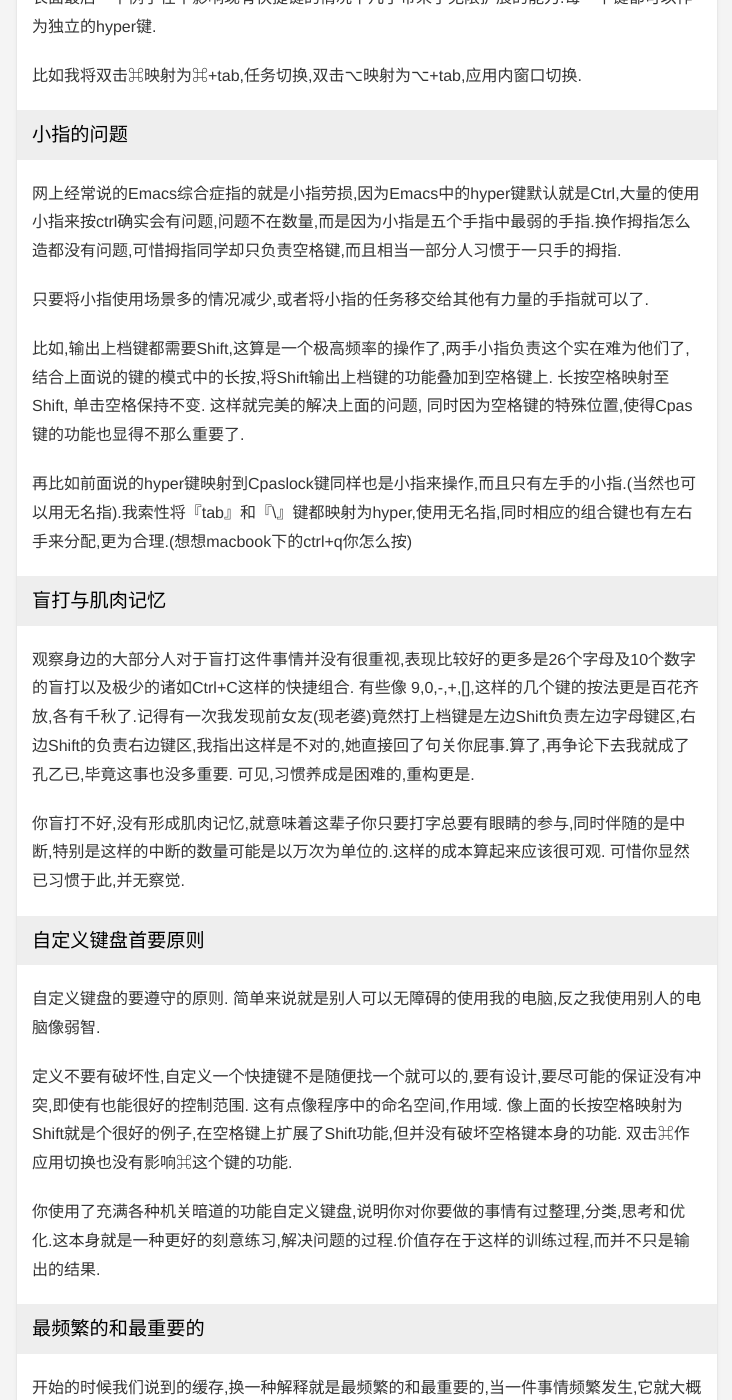
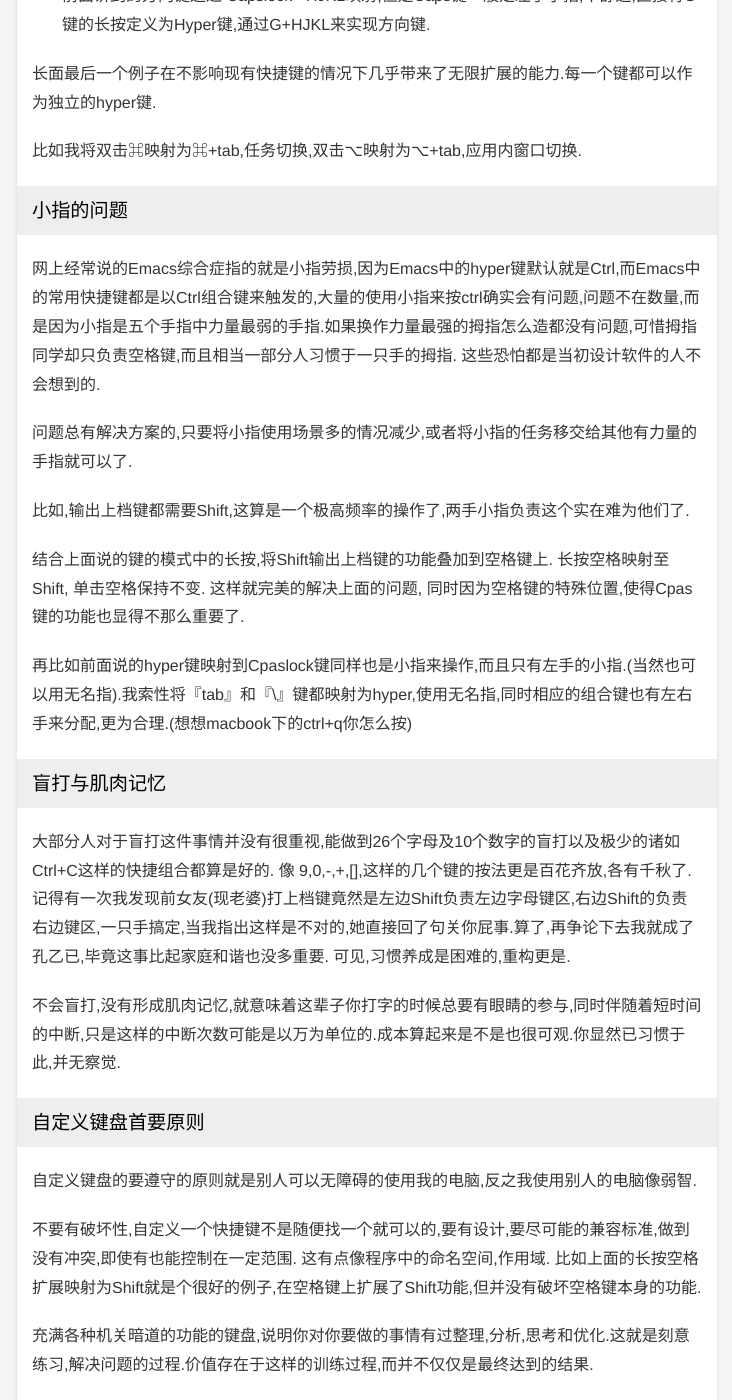
Before and after one commit to babyking/babyking.github.io, a Jekyll site: the page built from _posts/2019-01-15-guan-yu-jian-pan-de-yi-xie-shi.md, in a window 1280 px wide and 1400 px high, scrolled down 1995 px. Shown: the whole window, without its empty margins (273-1005 px from the left). Built offline with Jekyll 4.4.1, drawn with Linux system fonts in a browser that asks for light colours; comment, search, counter and statistics services are not loaded; some of the changed text lies outside the part shown.

Commit message:
blog update

```diff
--- a/_posts/2019-01-15-guan-yu-jian-pan-de-yi-xie-shi.md
+++ b/_posts/2019-01-15-guan-yu-jian-pan-de-yi-xie-shi.md
@@ -12,17 +12,17 @@
 
 上面是『精通正则表达式』序里的一段话,对缓存这事做了定性.细细想来,不光是在计算机体系中,在很多生活场景也同样适用. 再简单一点的说,缓存就是效率.
 
-今天说的是关于键盘相关的一些事情,自己曾在上面花了一些时间的,内容有些杂,但重心都是跟效率相关的.
+今天说的是关于键盘相关的一些事情,自己曾在上面花了一些时间的,内容有些杂,但重心都是跟效率相关.
 
 
 
 ### 方向键-Vim的提示
 
-方向键使用最频繁,但又离打字区较远,这样是无法有效率的,即使大多数人习惯于此.
+方向键使用最频繁,但又离打字区较远,又多又远不会有效率,即使大多数人习惯于此.
 
 vim的hjkl这个设计思路无疑是最佳方案,在vim及一些不支持vim模式的编辑文字的地方可以借鉴.
 
-首先我们需要定义一个组合键来映射方向键,比如 ⌘+H, J, K, L这个方式有个最大的问题就是原来的⌘+HJKL的组合键被覆盖了,不合适.  [A Modern Space Cadet](http://stevelosh.com/blog/2012/10/a-modern-space-cadet/) 这里给出了方案. 定义一个Hyper键,通过Hyper键+HJKL来做映射,这样避免冲突,为啥? Hyper键实际上是 ⌘⌃⌥⇧四个键组合,并将这四个组合映射到Capslock键上,当然也可以映射到你想要的键上.
+首先我们需要定义一个组合键来映射方向键,比如 ⌘+H, J, K, L,但有个最大的问题就是原来的⌘+HJKL的组合键会被覆盖.  [A Modern Space Cadet](http://stevelosh.com/blog/2012/10/a-modern-space-cadet/) 这里给出了方案. 定义一个Hyper键,通过Hyper键+HJKL来做映射,这样避免冲突,为啥? Hyper键实际上是 ⌘⌃⌥⇧四个键组合,并将这四个组合映射到Capslock键上,当然也可以映射到你想要的键上.这个想法实在是太好了,以至于后来的一些键盘自定义软件像karabiner都把这个作为预置.
 
 文中的映射是通过KeyRemap4MacBook和PCKeyboardHack 来实现的,这个软件后来改名了,叫karabiner,再后来又因为macOS的发布又改了一次 karabiner-element.
 
@@ -34,29 +34,30 @@
 
 ### 键的模式
 
-很少有人留意过键盘的键的工作模式.咔嚓一下,就出来个字母, ⌘+C组合就是copy,F功能键有特定功能,大概如此了.刚刚说的copy,⌘键的行为就是按下等着C键的按下,然后触发了copy. 那普通的键是不是也可以呢. 我长按个Z然后再加个C是不是也能是个组合键呢? 理论上当然可以,这就需要区分一个键的是长按还是短按.这就是键的模式
+很少有人留意过键盘按键的工作模式.打字嘛,咔嚓一下,就行了, copy直接就⌘+C,大概如此了.刚刚说的copy,有谁会细细观察总结一下,⌘键的行为就是按下等着C键的按下,然后触发了copy.再想一下,普通的键是不是也可以这样操作呢. 我长按个Z然后再加个C是不是也能是个组合键呢? 理论上当然可以,这就需要区分一个键的是长按还是短按.这就是键的模式
 
 1. 单击
 2. 长按
 3. 双击
 4. 多击
 
-单击就是我们普通击键,长按就是按下一个键不立即释放超过一定时间,双击就是在一定时间内连续单击两次,多击类似双击.
+单击就是我们普通打字的模式,长按就是按下一个键不立即释放超过一定时间,双击就是在一定时间内连续单击两次,多击类似双击. 相信写过GUI程序的人肯定会有深刻的理解,key down,key up,key press.但是估计这么思考也只存在于写代码当下的上下文中.
 
 这些模式有什么用呢?
 
-1. 更多无冲突可扩展快捷键定义
-2. 扩展现有的修饰键功能
+* 更多无冲突可扩展快捷键定义
+
+* 扩展现有的修饰键功能
 
 
 
 举几个例子:
 
-* Jetbrains的IDEA系列开发工具,都有个双击 Shift弹出全局搜索
+* Jetbrains的IDEA系列开发工具,都有个双击 Shift弹出全局搜索.
 
 ![Xnip2019-01-15_13-52-26](/image/Xnip2019-01-15_13-52-26.jpg)
 
-* QQ有一段时间的版本也有个可以定义的双击修饰键(⌘⌃⌥)全局弹出搜索框.
+* QQ以前的几个版本也有个功能,全局弹出搜索框通过双击修饰键⌘或⌥来触发.
 
 
 
@@ -70,11 +71,13 @@
 
 ### 小指的问题
 
-网上经常说的Emacs综合症指的就是小指劳损,因为Emacs中的hyper键默认就是Ctrl,大量的使用小指来按ctrl确实会有问题,问题不在数量,而是因为小指是五个手指中最弱的手指.换作拇指怎么造都没有问题,可惜拇指同学却只负责空格键,而且相当一部分人习惯于一只手的拇指.
+网上经常说的Emacs综合症指的就是小指劳损,因为Emacs中的hyper键默认就是Ctrl,而Emacs中的常用快捷键都是以Ctrl组合键来触发的,大量的使用小指来按ctrl确实会有问题,问题不在数量,而是因为小指是五个手指中力量最弱的手指.如果换作力量最强的拇指怎么造都没有问题,可惜拇指同学却只负责空格键,而且相当一部分人习惯于一只手的拇指. 这些恐怕都是当初设计软件的人不会想到的.
 
-只要将小指使用场景多的情况减少,或者将小指的任务移交给其他有力量的手指就可以了.
+问题总有解决方案的,只要将小指使用场景多的情况减少,或者将小指的任务移交给其他有力量的手指就可以了.
 
-比如,输出上档键都需要Shift,这算是一个极高频率的操作了,两手小指负责这个实在难为他们了, 结合上面说的键的模式中的长按,将Shift输出上档键的功能叠加到空格键上. 长按空格映射至Shift, 单击空格保持不变.  这样就完美的解决上面的问题, 同时因为空格键的特殊位置,使得Cpas键的功能也显得不那么重要了.
+比如,输出上档键都需要Shift,这算是一个极高频率的操作了,两手小指负责这个实在难为他们了.
+
+结合上面说的键的模式中的长按,将Shift输出上档键的功能叠加到空格键上. 长按空格映射至Shift, 单击空格保持不变.  这样就完美的解决上面的问题, 同时因为空格键的特殊位置,使得Cpas键的功能也显得不那么重要了.
 
 再比如前面说的hyper键映射到Cpaslock键同样也是小指来操作,而且只有左手的小指.(当然也可以用无名指).我索性将『tab』和『\』键都映射为hyper,使用无名指,同时相应的组合键也有左右手来分配,更为合理.(想想macbook下的ctrl+q你怎么按)
 
@@ -82,23 +85,23 @@
 
 ### 盲打与肌肉记忆
 
-观察身边的大部分人对于盲打这件事情并没有很重视,表现比较好的更多是26个字母及10个数字的盲打以及极少的诸如Ctrl+C这样的快捷组合. 有些像 9,0,-,+,[],这样的几个键的按法更是百花齐放,各有千秋了.记得有一次我发现前女友(现老婆)竟然打上档键是左边Shift负责左边字母键区,右边Shift的负责右边键区,我指出这样是不对的,她直接回了句关你屁事.算了,再争论下去我就成了孔乙已,毕竟这事也没多重要. 可见,习惯养成是困难的,重构更是.
+大部分人对于盲打这件事情并没有很重视,能做到26个字母及10个数字的盲打以及极少的诸如Ctrl+C这样的快捷组合都算是好的. 像 9,0,-,+,[],这样的几个键的按法更是百花齐放,各有千秋了.记得有一次我发现前女友(现老婆)打上档键竟然是左边Shift负责左边字母键区,右边Shift的负责右边键区,一只手搞定,当我指出这样是不对的,她直接回了句关你屁事.算了,再争论下去我就成了孔乙已,毕竟这事比起家庭和谐也没多重要. 可见,习惯养成是困难的,重构更是.
 
-你盲打不好,没有形成肌肉记忆,就意味着这辈子你只要打字总要有眼睛的参与,同时伴随的是中断,特别是这样的中断的数量可能是以万次为单位的.这样的成本算起来应该很可观. 可惜你显然已习惯于此,并无察觉.
+不会盲打,没有形成肌肉记忆,就意味着这辈子你打字的时候总要有眼睛的参与,同时伴随着短时间的中断,只是这样的中断次数可能是以万为单位的.成本算起来是不是也很可观.你显然已习惯于此,并无察觉.
 
 ### 自定义键盘首要原则
 
-自定义键盘的要遵守的原则.  简单来说就是别人可以无障碍的使用我的电脑,反之我使用别人的电脑像弱智.
+自定义键盘的要遵守的原则就是别人可以无障碍的使用我的电脑,反之我使用别人的电脑像弱智.
 
-定义不要有破坏性,自定义一个快捷键不是随便找一个就可以的,要有设计,要尽可能的保证没有冲突,即使有也能很好的控制范围.  这有点像程序中的命名空间,作用域. 像上面的长按空格映射为Shift就是个很好的例子,在空格键上扩展了Shift功能,但并没有破坏空格键本身的功能. 双击⌘作应用切换也没有影响⌘这个键的功能.
+不要有破坏性,自定义一个快捷键不是随便找一个就可以的,要有设计,要尽可能的兼容标准,做到没有冲突,即使有也能控制在一定范围.  这有点像程序中的命名空间,作用域. 比如上面的长按空格扩展映射为Shift就是个很好的例子,在空格键上扩展了Shift功能,但并没有破坏空格键本身的功能.
 
-你使用了充满各种机关暗道的功能自定义键盘,说明你对你要做的事情有过整理,分类,思考和优化.这本身就是一种更好的刻意练习,解决问题的过程.价值存在于这样的训练过程,而并不只是输出的结果.
+充满各种机关暗道的功能的键盘,说明你对你要做的事情有过整理,分析,思考和优化.这就是刻意练习,解决问题的过程.价值存在于这样的训练过程,而并不仅仅是最终达到的结果.
 
 
 
 ### 最频繁的和最重要的
 
-开始的时候我们说到的缓存,换一种解释就是最频繁的和最重要的,当一件事情频繁发生,它就大概率上是最重要的,即使不是最重要的,也需要认真审视,让其简单,更快,或者自动化.  程序上的自动化更像是人的知识的内化,永远存在,但无负担,运用自如,就像我永远都记得自己的名子一样.
+开始的时候我们说到的缓存,换一种说法就是最频繁的和最重要的,当一件事情频繁发生,它就大概率上是最重要的,即使不是最重要也需要认真审视,让其简单,更快,或者自动化.  程序上的自动化更像是人的知识的内化,永远存在,但无负担,运用自如,就像行走无需考虑先迈哪只脚一样.
 
 > 缓存是唯一称得上伟大的思想，其他的一切发明和技术不过是在不同场景下应用这一思想而已
 
```
